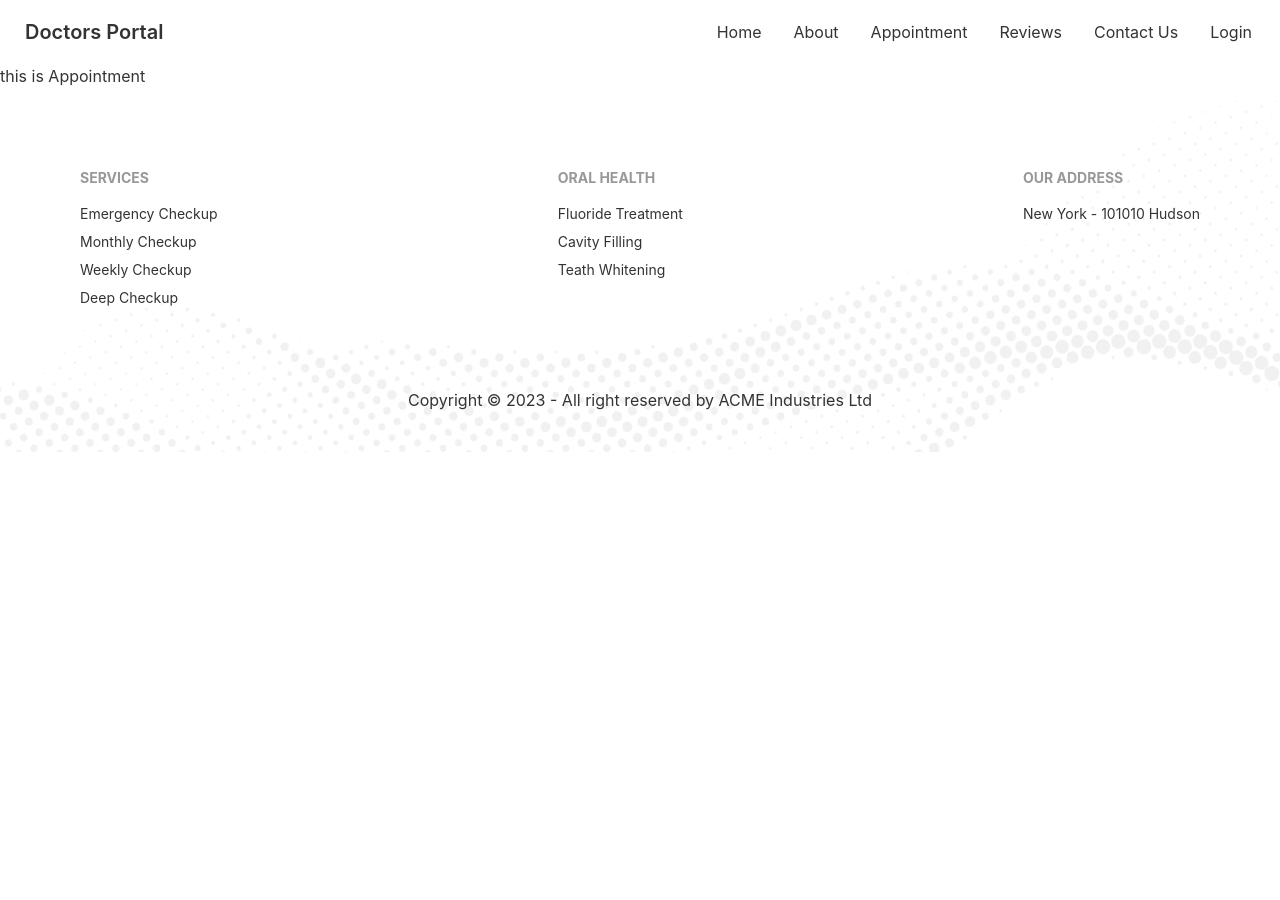
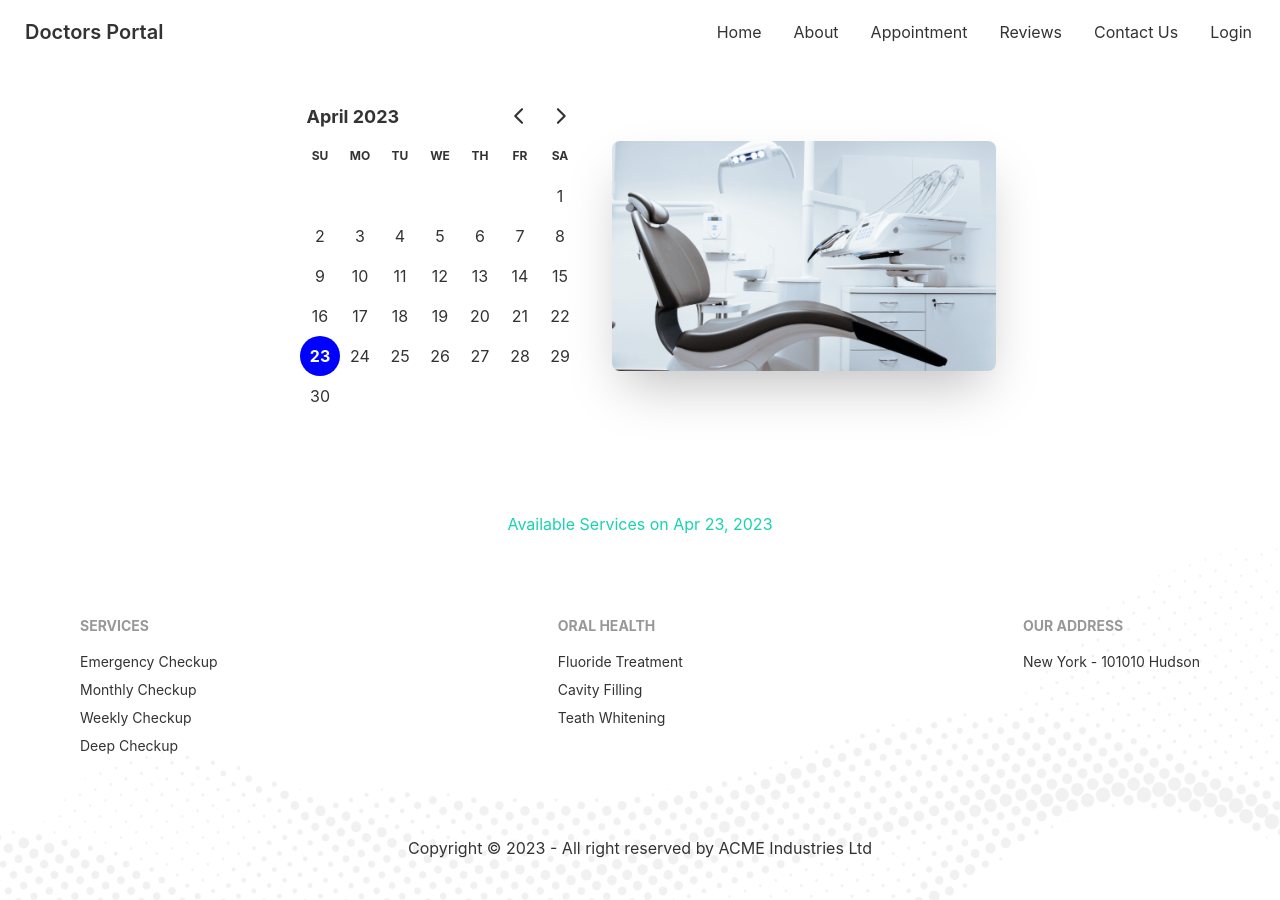
Before and after one commit to ehasanulh1/doctors-portal-client, a React (Create React App) app: page /appointment in a window 1280 px wide. Before the commit the page ends 800 px from the top, so only its background shows below. Built offline with nearby package versions, Linux system fonts and the light colour scheme.

Commit message:
added day picker

```diff
--- a/package.json
+++ b/package.json
@@ -7,7 +7,9 @@
     "@testing-library/react": "^13.4.0",
     "@testing-library/user-event": "^13.5.0",
     "daisyui": "^2.51.5",
+    "date-fns": "^2.29.3",
     "react": "^18.2.0",
+    "react-day-picker": "^8.7.1",
     "react-dom": "^18.2.0",
     "react-router-dom": "^6.10.0",
     "react-scripts": "5.0.1",
--- a/src/Pages/Appointment/Appointment.js
+++ b/src/Pages/Appointment/Appointment.js
@@ -1,9 +1,18 @@
-import React from 'react';
+import React, { useState } from 'react';
+import AppointmentBanner from './AppointmentBanner/AppointmentBanner';
+import AvailableAppointment from './AvailableAppointment/AvailableAppointment';
 
 const Appointment = () => {
+    const [selectedDate, setSelectedDate] = useState(new Date());
     return (
         <div>
-            this is Appointment
+            <AppointmentBanner
+                selectedDate={selectedDate}
+                setSelectedDate={setSelectedDate}
+            ></AppointmentBanner>
+            <AvailableAppointment
+                selectedDate={selectedDate}
+            ></AvailableAppointment>
         </div>
     );
 };
--- /dev/null
+++ b/src/Pages/Appointment/AppointmentBanner/AppointmentBanner.js
@@ -0,0 +1,25 @@
+import bannerImg from '../../../assets/images/chair.png';
+import { DayPicker } from 'react-day-picker';
+import { format } from 'date-fns';
+
+const AppointmentBanner = ({ selectedDate, setSelectedDate }) => {
+
+    return (
+        <header>
+            <div className="hero">
+                <div className="hero-content flex-col lg:flex-row-reverse">
+                    <img src={bannerImg} className="max-w-sm rounded-lg shadow-2xl" alt='' />
+                    <div>
+                        <DayPicker
+                            mode="single"
+                            selected={selectedDate}
+                            onSelect={setSelectedDate}
+                        />
+                    </div>
+                </div>
+            </div>
+        </header>
+    );
+};
+
+export default AppointmentBanner;
--- /dev/null
+++ b/src/Pages/Appointment/AvailableAppointment/AvailableAppointment.js
@@ -0,0 +1,14 @@
+import { format } from 'date-fns';
+import React from 'react';
+
+const AvailableAppointment = ({ selectedDate }) => {
+    return (
+        <section className='mt-16'>
+            <p className='text-center text-secondary'>
+                Available Services on {format(selectedDate, 'PP')}
+            </p>
+        </section>
+    );
+};
+
+export default AvailableAppointment;
--- a/src/Pages/Shared/Footer/Footer.js
+++ b/src/Pages/Shared/Footer/Footer.js
@@ -10,7 +10,7 @@
 
         }}>
             <footer className=" p-10 text-base-content">
-                <div className='footer p-10'>
+                <div className='footer px-0 lg:p-10'>
                     <div>
                         <span className="footer-title">SERVICES</span>
                         <Link to='/' className="link link-hover">Emergency Checkup</Link>
@@ -18,7 +18,7 @@
                         <Link to='/' className="link link-hover">Weekly Checkup</Link>
                         <Link to='/' className="link link-hover">Deep Checkup</Link>
                     </div>
-                    <div className='justify-center w-full'>
+                    <div className='justify-start lg:justify-center w-full'>
                         <div className='grid gap-2 grid-cols-1'>
                             <span className="footer-title">ORAL HEALTH</span>
                             <Link to='/' className="link link-hover">Fluoride Treatment</Link>
@@ -27,7 +27,7 @@
                         </div>
                     </div>
 
-                    <div className='justify-end w-full'>
+                    <div className='justify-start lg:justify-end w-full'>
                         <div className='grid gap-2 grid-cols-1'>
                             <span className="footer-title">OUR ADDRESS</span>
                             <Link to='/' className="link link-hover">New York - 101010 Hudson</Link>
--- a/src/index.js
+++ b/src/index.js
@@ -3,6 +3,7 @@
 import './index.css';
 import App from './App';
 import reportWebVitals from './reportWebVitals';
+import 'react-day-picker/dist/style.css';
 
 const root = ReactDOM.createRoot(document.getElementById('root'));
 root.render(
```
Also changed, not shown: 1 other file (tests, documents, lock files or other folders).
